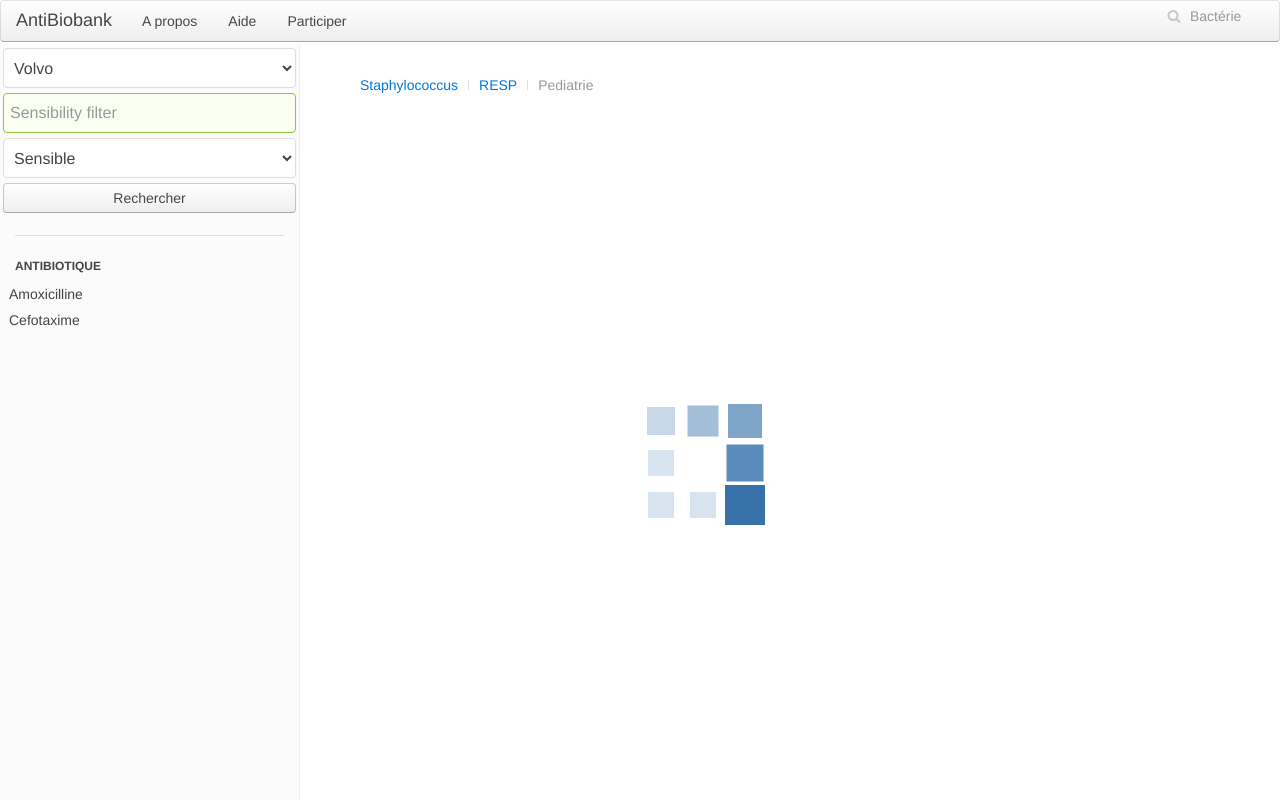
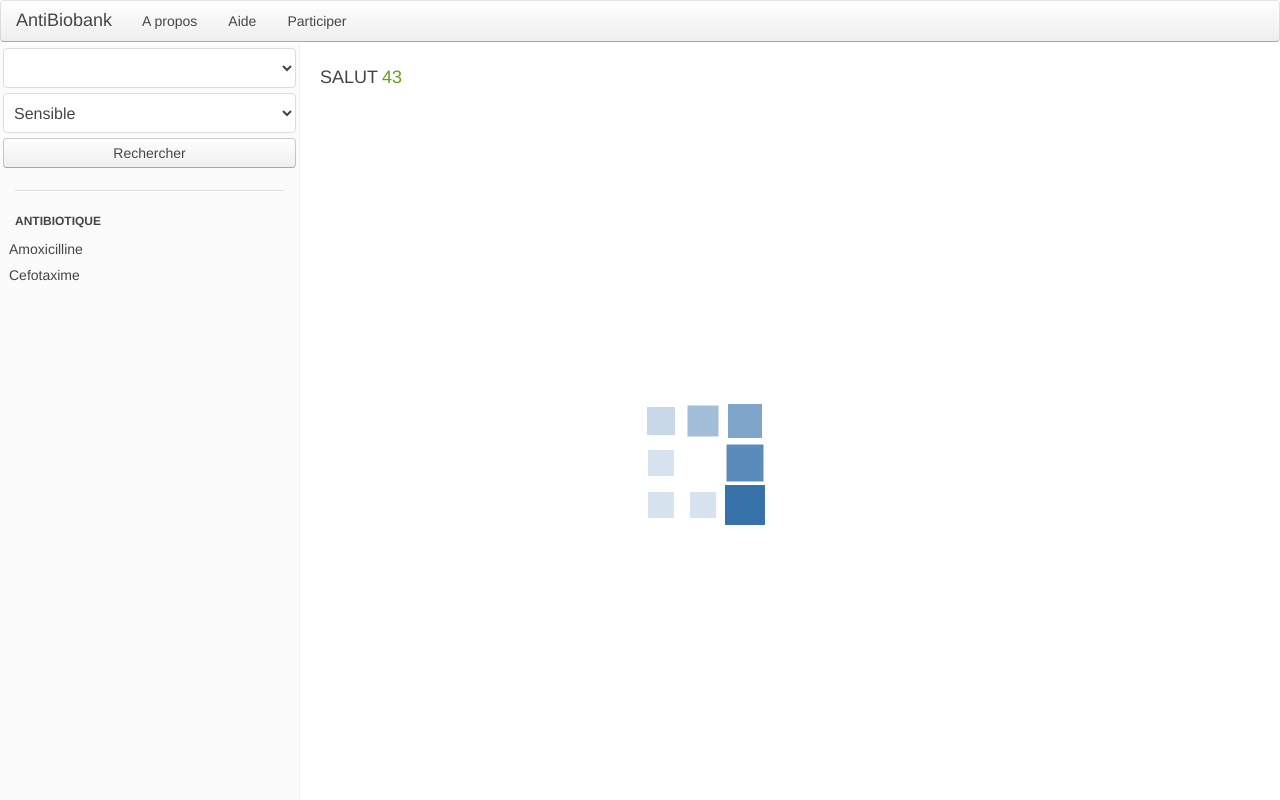
Before and after one commit to dridk/antibiobank, a Django app: page / in a window 1280 px wide. Run offline with Django 3.2, Linux system fonts and the light colour scheme; lists and menus that the app fills with data are empty.

Commit message:
clean codes, split filter methods to utils.py , create image

```diff
--- a/antibiobank/static/css/page.css
+++ b/antibiobank/static/css/page.css
@@ -22,6 +22,10 @@
 
 }
 
+.container div {
+	margin-top:0px;
+}
+
 .left {
 	background-color: #FBFBFB;
 	position: fixed;
@@ -29,7 +33,6 @@
 	bottom: 0px;
 	top:45px;
 	border-right: 1px solid #EEEEEE;
-
 	overflow-y: auto;
 	overflow-x: hidden;
 
@@ -50,13 +53,13 @@
 .main {
 	margin-left: 300px;
 	position: absolute;
-	right: 0px;
-	left:0px;
-	padding-left: 30px;
-	padding-right: 30px;
+	padding-left: 20px;
+	padding-top: 20px;
+
+}
 
 
-}
+
 
 .uk-search fieldset {
 	text-align: center;
@@ -67,15 +70,15 @@
 	background-color: green;
 
 }
-
-#subnav{
-	margin-top:30px;
-	margin-left:30px;
-	margin-bottom: 0px;
+.inline{
+	display: inline;
 
 }
+
 #box_container{
-	margin:auto;
+
+margin-top: 0px;
+padding-top: 0px;
 
 }
 
--- a/antibiobank/templates/page.html
+++ b/antibiobank/templates/page.html
@@ -31,11 +31,6 @@
 
 		<div class="uk-navbar-flip">
 			<div class="navbar-content uk-hidden-small">
-
-				<form class="uk-search">
-					<input class="uk-search-field bactery_search" type="search" placeholder="Bactérie ..." autocomplete="off">
-					<button class="uk-search-close" type="reset"></button>
-				</form>
 			</div>
 		</div>
 	</nav>
@@ -50,14 +45,10 @@
 				<form  action="#" class="uk-form">
 
 					<select id="bacteries_input" class="uk-form-large field">
-						<option value="volvo">Volvo</option>
-						<option value="saab">Saab</option>
-						<option value="mercedes">Mercedes</option>
-						<option value="audi">Audi</option>
 
 					</select>
 
-					<input id="filter" type="text" class="uk-form-success uk-form-large" placeholder="Sensibility filter" readonly>
+
 
 					<select id="filter_mode" class="uk-form-large">
 						<option selected="selected" value="S">Sensible</option>
@@ -90,23 +81,28 @@
 
 		<div class="main">
 
-			<ul class="uk-subnav uk-subnav-line" id="subnav">
-				<li><a href="">Staphylococcus</a></li>
-				<li><a href="">RESP</a></li>
-				<li><span>Pediatrie</span></li>
+			<h2  id="bactery_name" class="uk-text-large inline">SALUT</h2>
+				<h3 id="total" class="uk-text-success inline"> 43 </h3>
+
+				<ul class="uk-subnav uk-subnav-line" id="subnav">
+				<!-- <li id="bactery_name"><span>dd</span></li>
+				<li id="total_record"><span>dd</span></li> -->
 			</ul>
-
 
 			<div class="uk-grid" id="box_container">
 
+
 				<!--HERE GENERATED CHARTS  -->
 
-			</div>
 		</div>
+
 
 
 	</div>
 
+
+</div>
+
 </body>
 
 </html>
--- a/antibiobank/urls.py
+++ b/antibiobank/urls.py
@@ -15,6 +15,7 @@
     url(r'^ajax_specimens.json$', views.ajax_specimens, name="ajax_specimens"),
     url(r'^ajax_services.json$', views.ajax_services, name="ajax_services"),
     url(r'^ajax_stats.json$', views.ajax_stats, name="ajax_stats"),
+    url(r'^ajax_image.json$', views.ajax_image, name="ajax_image")
 
 
 
--- a/antibiobank/views.py
+++ b/antibiobank/views.py
@@ -1,8 +1,13 @@
 # -*- coding: utf-8 -*-
 from django.http import HttpResponse
 from django.shortcuts import render
+from matplotlib.backends.backend_agg import FigureCanvasAgg
+
 from antibiobank.models import *
+from antibiobank.utils import *
 import json
+import Image
+import pylab
 
 
 def index(request):
@@ -29,50 +34,45 @@
 
 def ajax_stats(request):
 
-	print request.POST
 
-	bactery_id  = request.POST.get("bactery_id",1)
-	specimen_id = request.POST.get("specimen_id",1)
-	service_id  = request.POST.get("service_id",1)
-	filter_mode = request.POST.get("filter_mode", "S")
-	filter_ids  = request.POST.getlist("filter_ids[]", None)
+	bactery_id   = request.POST.get("bactery_id",1)
+	filter_mode  = request.POST.get("filter_mode", "S")
+	filter_ids   = request.POST.getlist("filter_ids[]", None)
 
 
-	atb = []
+	results = get_antibio_datas(bactery_id, filter_mode, filter_ids)
 
-	records    = Record.objects.filter(bactery_id = bactery_id)
-	atbTesting = records.values("resistance__antibiotic__id","resistance__antibiotic__name").distinct()
 
-	if filter_ids != None:
-		for id in filter_ids:
-			records = records.filter(resistance__antibiotic_id=id, resistance__value=filter_mode)
+	return HttpResponse(json.dumps(results), content_type="application/json")
 
 
 
-
-	# records    = records.filter(resistance__antibiotic_id=2, resistance__value="S")
-	# records    = records.filter(resistance__antibiotic_id=1, resistance__value="R")
-
-	print "total {}".format(records.count())
-
-	resistances = Resistance.objects.filter(record__in=records)
-
-	for item in atbTesting:
-
-		obj = {}
-		print item
-		obj["name"] = item["resistance__antibiotic__name"]
-		obj["id"]   = item["resistance__antibiotic__id"]
-		obj["S"] = int(resistances.filter(value="S", antibiotic__id = item["resistance__antibiotic__id"]).count())
-		obj["R"] = int(resistances.filter(value="R", antibiotic__id = item["resistance__antibiotic__id"]).count())
-		obj["I"] = int(resistances.filter(value="I", antibiotic__id = item["resistance__antibiotic__id"]).count())
-
-		atb.append(obj)
-
-	results = {"name":"Sacha", "data":atb}
-	print results
+def ajax_image(request):
 
 
 
+	results = get_antibio_datas(1,"S")
 
-	return HttpResponse(json.dumps(results), content_type="application/json")
+	col  = 4
+	row  = (len(results["data"])/col) + 1
+
+	fig = pylab.gcf()
+	fig.canvas.set_window_title(results["name"])
+	colors = ["#77DD77","#FFB347","#FF6961"]
+	i=1
+	for atb in results["data"]:
+		sizes = [atb["S"],atb["I"],atb["R"]]
+		pylab.subplot(row,col,i)
+		pylab.title(atb["name"], fontsize=10)
+		pylab.pie(sizes, colors=colors)
+		pylab.axis('equal')
+		i+=1
+
+	pylab.subplots_adjust(hspace = .5)
+	pylab.axis('equal')
+
+	canvas = FigureCanvasAgg(fig)
+	response = HttpResponse(mimetype="image/png")
+	canvas.print_png(response)
+
+	return response
```
Also changed, not shown: antibiobank/utils.py (added, +35 -0 lines).
